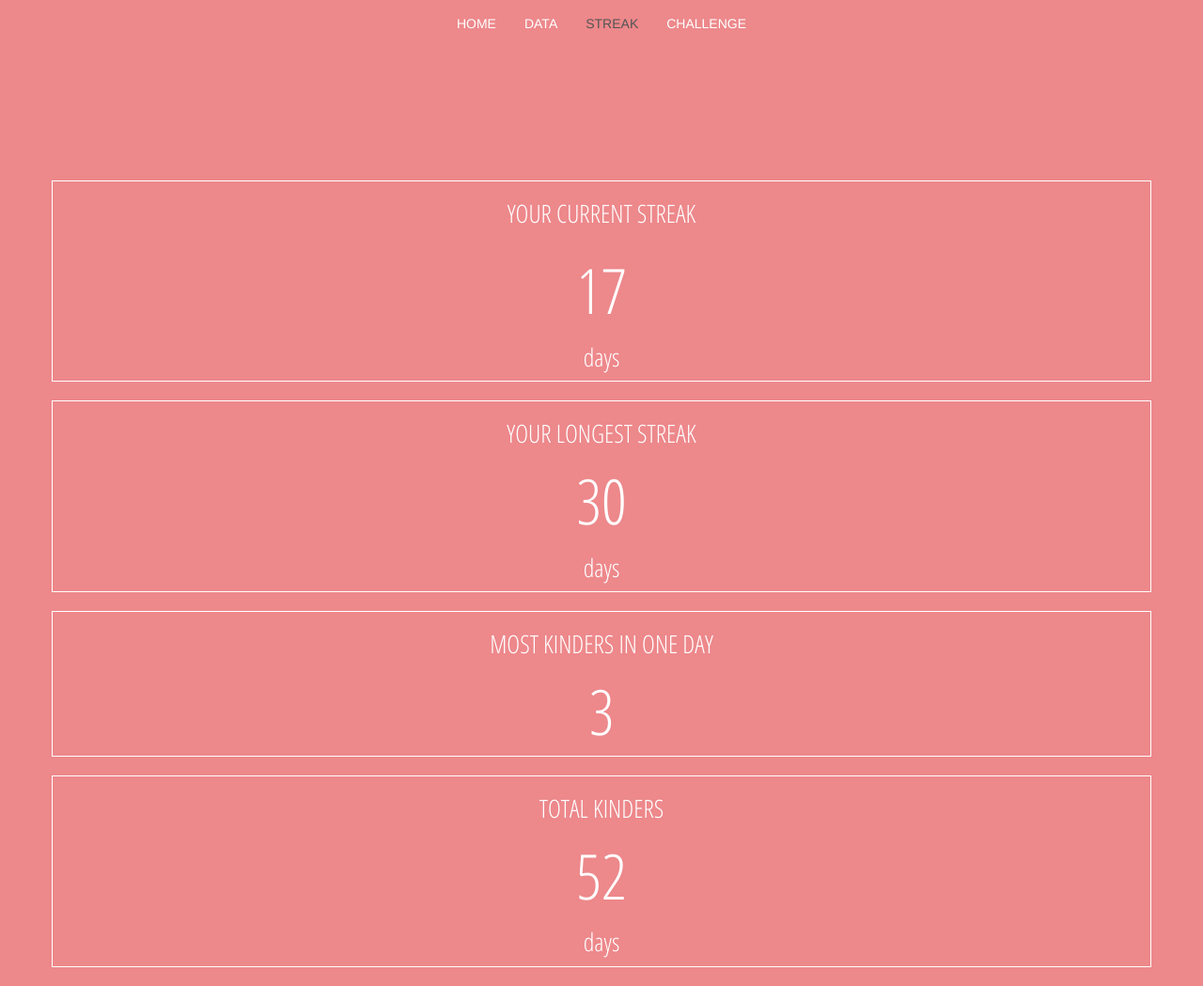
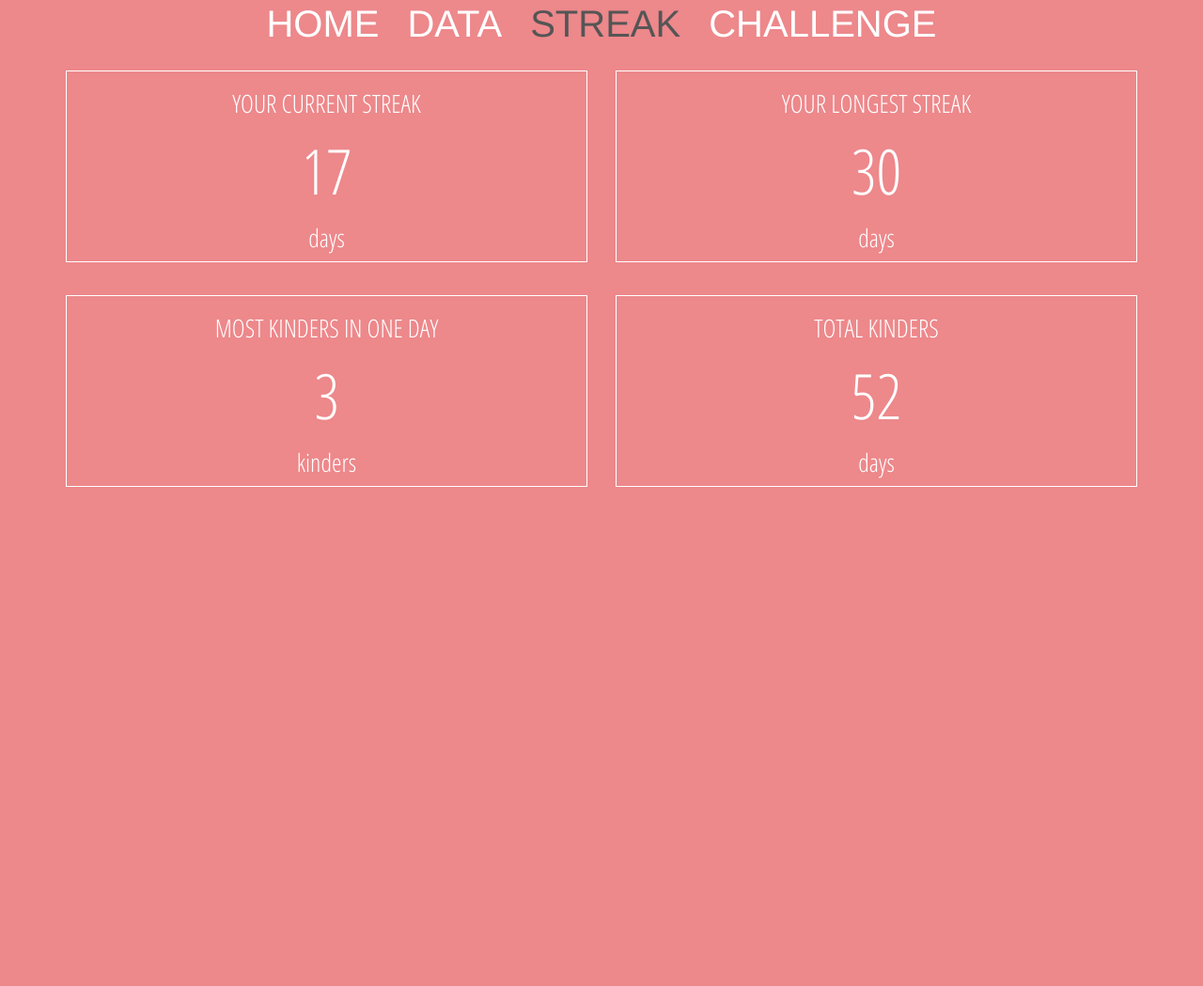
Before and after one commit to cleestofuh/Kinder, a PHP site: page /streak.html in a window 1280 px wide. Shown: the whole page at 94% size. After the commit the page ends 518 px from the top, so only its background shows below. Run offline with PHP 8.4, Linux system fonts and the light colour scheme.

Commit message:
changed streak animations

```diff
--- a/challenge.html
+++ b/challenge.html
@@ -46,7 +46,7 @@
     <div class="container">
       <div class="challenge">
         <div class="row">
-          <div class="vertical-align" id="func">
+          <div class="vertical-align" id="challenges">
             <h1 class='animated slideInRight'id='challengetext'\
             style='font-size:100pt;font-weight:600;color:white;'>GIVE SOMEONE A COMPLIMENT</h1>
           </div>
--- a/css/style.css
+++ b/css/style.css
@@ -15,10 +15,9 @@ body {
 }
 .nav.navbar-nav li a {
   color: white;
+  font-size: 30pt;
 }
-.navbar-brand {
-  color: white !important;
-}
+
 .navbar.center {
     text-align: center;
 }
@@ -42,6 +41,7 @@ body {
   text-align: center;
 }
 
+/* STREAKS */
 .homestreak {
   font-family: 'Open Sans Condensed', sans-serif;
   color: #fff;
@@ -58,7 +58,19 @@ body {
 
 .boxed{
   border: 1px solid white;
+  margin-bottom: 35px;
 }
+
+#streak1 {
+  -webkit-animation-delay: 0.3s;
+}
+#streak2 {
+  -webkit-animation-delay: 0.2s;
+}
+#streak3 {
+  -webkit-animation-delay: 0.1s;
+}
+
 
 .btn {
   margin: 20px;
@@ -85,3 +97,7 @@ p {
 .vertical-align {
   margin-top: 10%;
 }
+
+#challenges {
+  height: 600px;
+}
--- a/js/challenge.js
+++ b/js/challenge.js
@@ -2,7 +2,7 @@ $("#anotherone").click(newChallenge);
 
 var challenge;
 function appendChallenge(challenge) {
-  $('#func').append("<h1 class='animated slideInRight'id='challengetext'\
+  $('#challenges').append("<h1 class='animated slideInRight'id='challengetext'\
   style='font-size:100pt;font-weight:600;color:white;'>" + challenge + "</h1>")
 }
 
--- a/streak.html
+++ b/streak.html
@@ -46,32 +46,36 @@
 
     <div class="container">
       <div class="row">
-        <div class="vertical-align">
-        <div class="boxed">
-          <div class="row">
-             <h3 class="homestreak animated fadeInDown">YOUR CURRENT STREAK</h3>
-          </div>
+        <div class="col-sm-6">
+          <div id="streak1" class="boxed animated bounceInDown">
+              <h3 class="homestreak">YOUR CURRENT STREAK</h3>
               <h1 class="num">17</h1>
               <h3 class="homestreak"> days </h3>
           </div>
-        <h1></h1>
-        <div class="boxed">
+        </div>
+        <div class="col-sm-6">
+          <div id="streak2" class="boxed animated bounceInDown">
             <h3 class="homestreak"> YOUR LONGEST STREAK </h3>
             <h1 class="num">30</h1>
             <h3 class="homestreak">days</h3>
           </div>
-        <h1></h1>
-        <div class="boxed">
+        </div>
+      </div>
+      <div class="row">
+        <div class="col-sm-6">
+          <div id="streak3" class="boxed animated bounceInDown">
             <h3 class="homestreak"> MOST KINDERS IN ONE DAY </h3>
             <h1 class="num">3</h1>
+            <h3 class="homestreak">kinders</h3>
           </div>
-        <h1></h1>
-        <div class="boxed">
+        </div>
+        <div class="col-sm-6">
+          <div id="streak4" class="boxed animated bounceInDown">
             <h3 class="homestreak"> TOTAL KINDERS</h3>
             <h1 class="num">52</h1>
             <h3 class="homestreak">days</h3>
           </div>
-        <h1></h1>
+        </div>
       </div>
     </div>
       <!--
```
Lines whose indentation alone changed are shown as unchanged.
